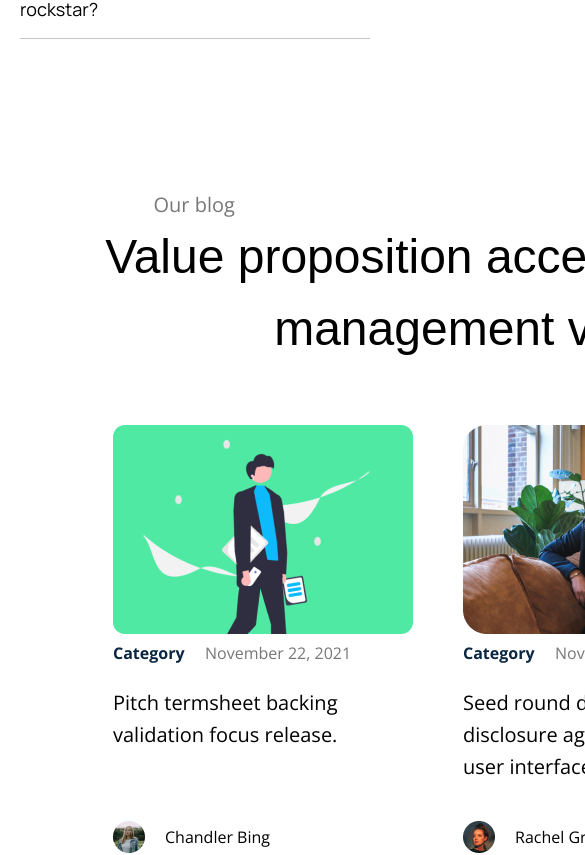
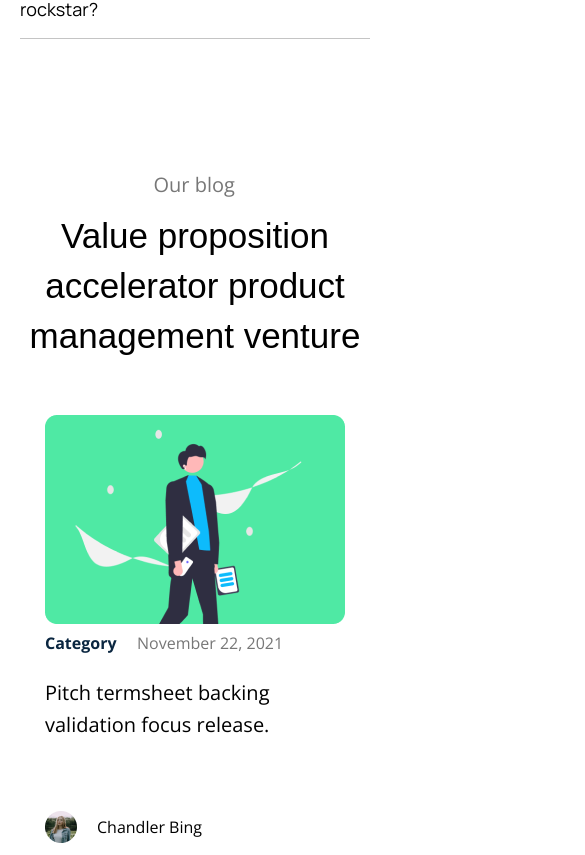
Before and after one commit to olaishola05/Boldo-UI, a React (Create React App) app: page / in a window 390 px wide. Shown: the part 6912-7767 px from the top of the page, 585 px wide, since content can reach past the window. Built offline with nearby package versions, Linux system fonts and the light colour scheme.

Commit message:
Implement blog section mobile responsive

```diff
--- a/src/components/Blog/Blog.module.css
+++ b/src/components/Blog/Blog.module.css
@@ -241,3 +241,31 @@
   margin: auto;
   margin-bottom: 30px;
 }
+
+@media screen and (max-width: 768px){
+  .blogcontainer{
+    width: 100%;
+    padding: 30px 20px;
+  }
+
+  .blogcontainer h3{
+    width: 100%;
+    font-size: 35px;
+    line-height: 50px;
+    margin-top: 10px;
+  }
+
+  .blogs{
+    width: 100%;
+    display: grid;
+    grid-template-columns: 1fr;
+  }
+
+  .blog{
+    margin: auto;
+  }
+
+  .blog > img{
+    width: 100%;
+  }
+}
```
